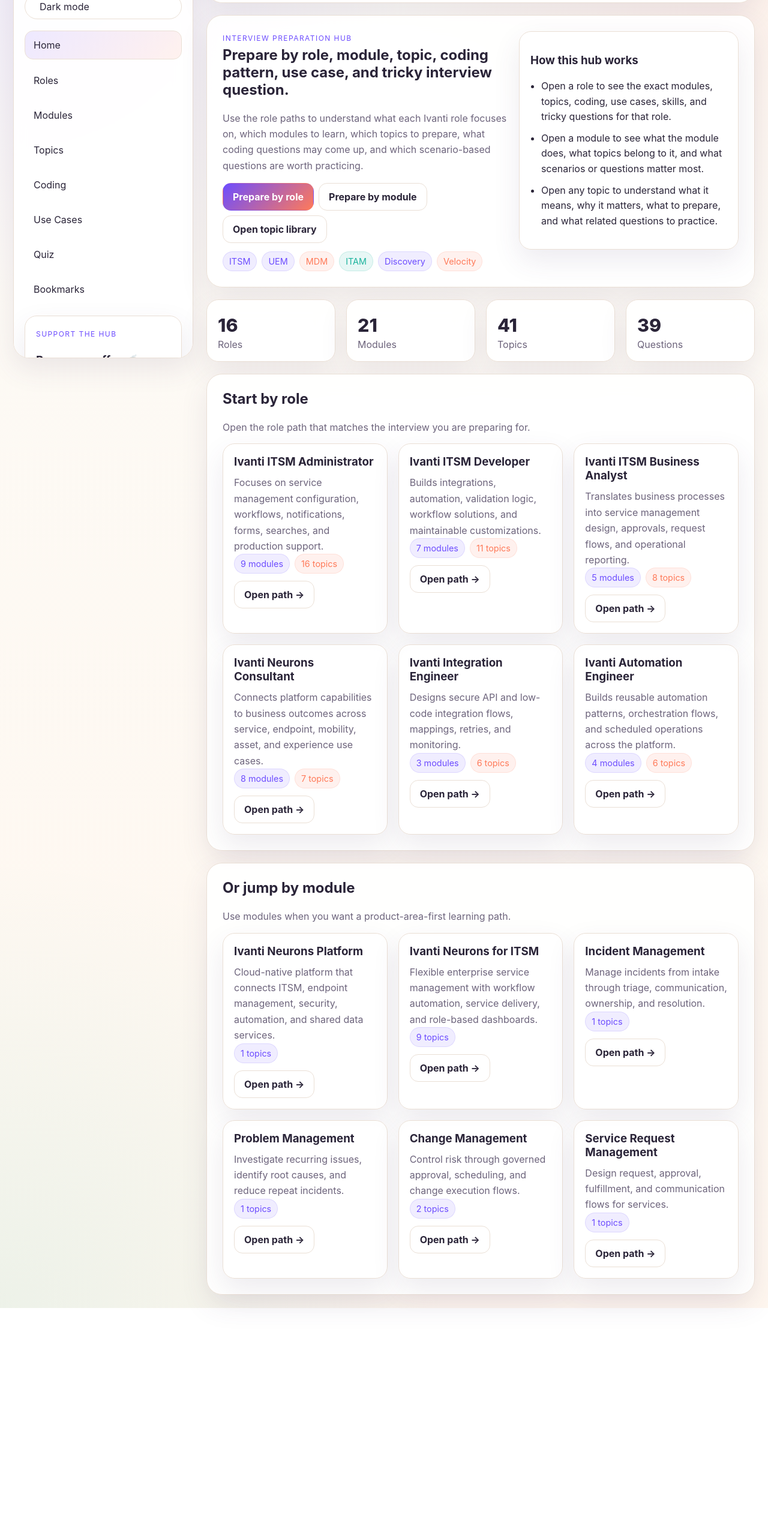
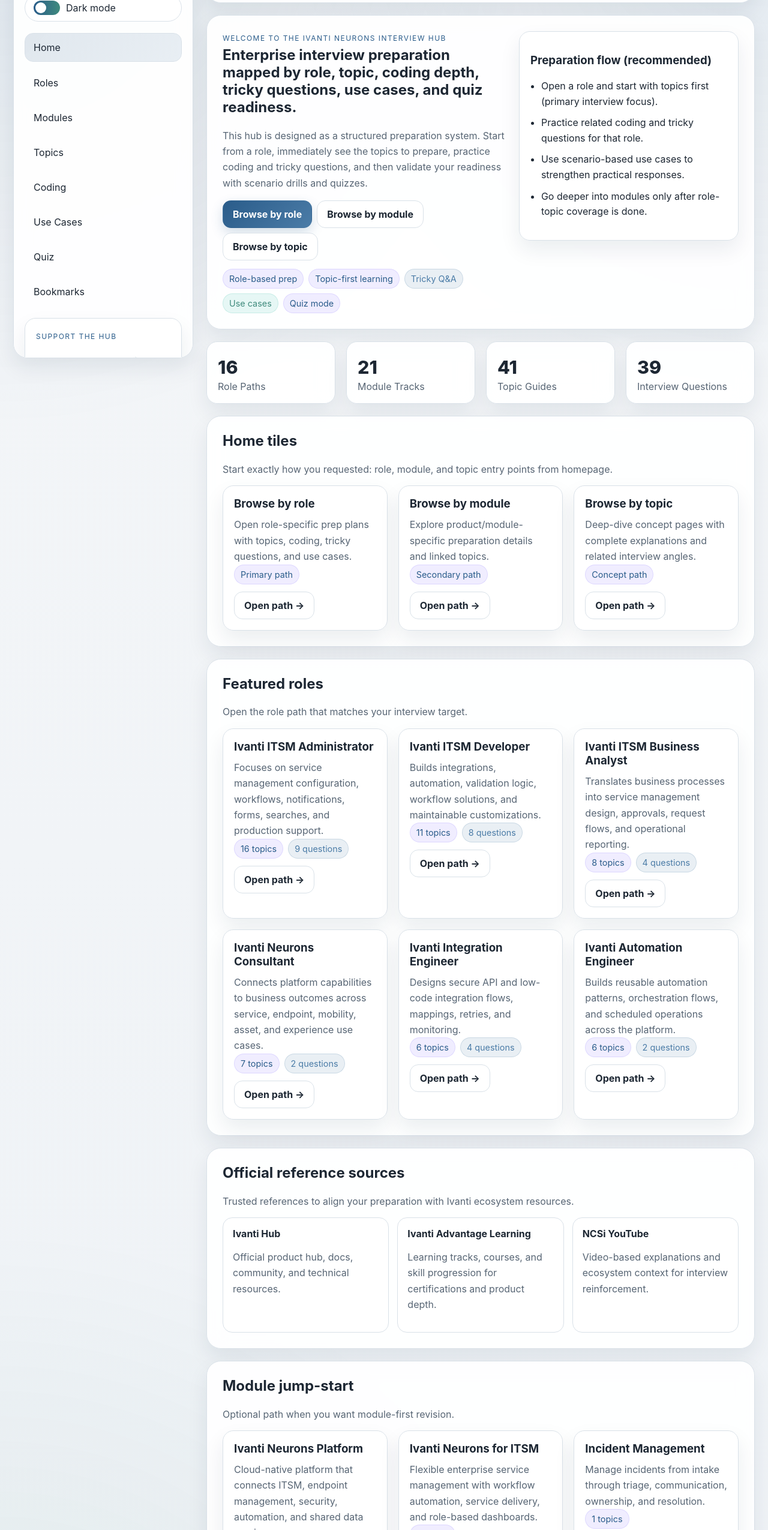
Before and after one commit to Tejaswi2299/Ivanti_Neurons_Interview_Hub, a plain HTML site: page index.html in a window 1280 px wide. Shown: the part 181-2731 px from the top of the page at 60% size. Before the commit the page ends 2361 px from the top, so only its background shows below. Drawn offline with Linux system fonts and the light colour scheme.

Commit message:
Redesign hub UI and restructure role-first prep flow

```diff
--- a/assets/css/styles.css
+++ b/assets/css/styles.css
@@ -1,32 +1,32 @@
 :root {
-  --bg: #fcfbf7;
-  --bg-soft: #fff7ef;
-  --surface: rgba(255, 255, 255, 0.92);
+  --bg: #f4f6f8;
+  --bg-soft: #eef2f6;
+  --surface: rgba(255, 255, 255, 0.93);
   --surface-strong: #ffffff;
-  --text: #2a2438;
-  --muted: #6d647c;
-  --line: #eadfd5;
-  --primary: #6d4dff;
-  --secondary: #ff7a59;
-  --accent: #1bb39d;
-  --shadow: 0 18px 46px rgba(79, 59, 108, 0.10);
-  --radius-xl: 26px;
-  --radius-lg: 20px;
-  --radius-md: 16px;
+  --text: #1d2733;
+  --muted: #576574;
+  --line: #d9e1e8;
+  --primary: #2a5c8a;
+  --secondary: #4b7ca7;
+  --accent: #3f8b7d;
+  --shadow: 0 16px 34px rgba(18, 41, 63, 0.08);
+  --radius-xl: 24px;
+  --radius-lg: 18px;
+  --radius-md: 14px;
 }
 
 html[data-theme="dark"] {
-  --bg: #11111a;
-  --bg-soft: #1b1727;
-  --surface: rgba(29, 25, 42, 0.92);
-  --surface-strong: #201b2e;
-  --text: #f7f5fb;
-  --muted: #b7b0c9;
-  --line: #332b46;
-  --primary: #9a83ff;
-  --secondary: #ff9b7c;
-  --accent: #4dd8bf;
-  --shadow: 0 18px 46px rgba(0, 0, 0, 0.35);
+  --bg: #0f1621;
+  --bg-soft: #141d2a;
+  --surface: rgba(20, 31, 44, 0.92);
+  --surface-strong: #1b2737;
+  --text: #edf3f8;
+  --muted: #b1c0cf;
+  --line: #2c3b4d;
+  --primary: #7baad4;
+  --secondary: #6798c4;
+  --accent: #74bcaf;
+  --shadow: 0 16px 34px rgba(0, 0, 0, 0.34);
 }
 
 * { box-sizing: border-box; }
@@ -36,9 +36,9 @@
   font-family: Inter, ui-sans-serif, system-ui, -apple-system, BlinkMacSystemFont, "Segoe UI", sans-serif;
   color: var(--text);
   background:
-    radial-gradient(circle at top left, rgba(109, 77, 255, 0.10), transparent 26%),
-    radial-gradient(circle at top right, rgba(255, 122, 89, 0.10), transparent 24%),
-    radial-gradient(circle at bottom left, rgba(27, 179, 157, 0.08), transparent 28%),
+    radial-gradient(circle at top left, rgba(42, 92, 138, 0.12), transparent 26%),
+    radial-gradient(circle at top right, rgba(75, 124, 167, 0.11), transparent 24%),
+    radial-gradient(circle at bottom left, rgba(63, 139, 125, 0.09), transparent 28%),
     linear-gradient(180deg, var(--bg) 0%, var(--bg-soft) 100%);
 }
 body { overflow-y: scroll; }
@@ -76,7 +76,7 @@
   gap: 14px;
   padding: 16px;
   border-radius: var(--radius-lg);
-  background: linear-gradient(135deg, rgba(109, 77, 255, 0.08), rgba(27, 179, 157, 0.08));
+  background: linear-gradient(135deg, rgba(42, 92, 138, 0.10), rgba(63, 139, 125, 0.10));
   border: 1px solid var(--line);
 }
 .brand-logo { width: 64px; height: 64px; }
@@ -101,19 +101,19 @@
   color: var(--text);
   cursor: pointer;
 }
-.theme-track {
+.theme-toggle-track {
   width: 44px; height: 24px; border-radius: 999px;
   background: linear-gradient(90deg, var(--primary), var(--accent));
   position: relative;
 }
-.theme-thumb {
+.theme-toggle-thumb {
   width: 18px; height: 18px; border-radius: 50%;
   background: #fff;
   position: absolute;
   top: 3px; left: 3px;
   transition: transform 0.22s ease;
 }
-html[data-theme="dark"] .theme-thumb { transform: translateX(20px); }
+html[data-theme="dark"] .theme-toggle-thumb { transform: translateX(20px); }
 
 .sidebar-nav {
   display: grid;
@@ -127,7 +127,7 @@
   transition: transform 0.18s ease, background 0.18s ease;
 }
 .sidebar-nav a:hover, .sidebar-nav a.active {
-  background: linear-gradient(135deg, rgba(109, 77, 255, 0.12), rgba(255, 122, 89, 0.10));
+  background: linear-gradient(135deg, rgba(42, 92, 138, 0.14), rgba(75, 124, 167, 0.12));
   border-color: var(--line);
   transform: translateY(-1px);
 }
@@ -147,6 +147,7 @@
 }
 .support-button, .primary-btn {
   background: linear-gradient(135deg, var(--primary), var(--secondary));
+  box-shadow: 0 8px 20px rgba(42, 92, 138, 0.2);
   color: #fff;
 }
 .secondary-btn, .chip-btn, .ghost-btn {
@@ -215,7 +216,7 @@
 .tile {
   transition: transform 0.18s ease, box-shadow 0.18s ease, border-color 0.18s ease;
 }
-.tile:hover { transform: translateY(-3px); border-color: rgba(109,77,255,0.26); box-shadow: 0 18px 46px rgba(79,59,108,0.14); }
+.tile:hover { transform: translateY(-3px); border-color: rgba(42, 92, 138, 0.32); box-shadow: 0 18px 46px rgba(18, 41, 63, 0.14); }
 .tile-link { display: block; }
 .tile h3, .tile h4 { margin-bottom: 10px; }
 .tile p { margin: 0; }
@@ -242,8 +243,8 @@
 }
 .tag.alt {
   color: var(--secondary);
-  background: rgba(255, 122, 89, 0.10);
-  border-color: rgba(255, 122, 89, 0.14);
+  background: rgba(75, 124, 167, 0.12);
+  border-color: rgba(75, 124, 167, 0.2);
 }
 .tag.soft {
   color: var(--accent);
@@ -294,7 +295,7 @@
   border: 1px solid var(--line);
   transition: transform 0.16s ease, border-color 0.16s ease;
 }
-.row-link:hover, .mini-link:hover { transform: translateY(-2px); border-color: rgba(109,77,255,0.26); }
+.row-link:hover, .mini-link:hover { transform: translateY(-2px); border-color: rgba(42, 92, 138, 0.32); }
 .row-copy strong, .mini-link strong { display: block; margin-bottom: 4px; }
 .row-arrow { color: var(--primary); font-weight: 800; }
 
@@ -313,7 +314,7 @@
   align-items: center;
   justify-content: space-between;
   gap: 16px;
-  background: linear-gradient(135deg, rgba(109, 77, 255, 0.06), rgba(255, 122, 89, 0.04));
+  background: linear-gradient(135deg, rgba(42, 92, 138, 0.08), rgba(75, 124, 167, 0.06));
 }
 details.accordion summary::-webkit-details-marker { display: none; }
 .summary-left {
@@ -331,7 +332,7 @@
 }
 
 .detail-banner {
-  background: linear-gradient(135deg, rgba(109, 77, 255, 0.10), rgba(27, 179, 157, 0.08), rgba(255, 122, 89, 0.06));
+  background: linear-gradient(135deg, rgba(42, 92, 138, 0.14), rgba(63, 139, 125, 0.1), rgba(75, 124, 167, 0.08));
 }
 .detail-banner p:last-child { margin-bottom: 0; }
 
@@ -411,3 +412,28 @@
 .route-card h3 {
   margin-top: 0;
 }
+
+.sources-grid {
+  display: grid;
+  gap: 14px;
+  grid-template-columns: repeat(3, minmax(0, 1fr));
+}
+
+.source-link {
+  display: block;
+  padding: 16px;
+  border-radius: 16px;
+  border: 1px solid var(--line);
+  background: var(--surface-strong);
+  transition: border-color 0.18s ease, transform 0.18s ease;
+}
+
+.source-link:hover {
+  transform: translateY(-2px);
+  border-color: rgba(42, 92, 138, 0.35);
+}
+
+.source-link strong {
+  display: block;
+  margin-bottom: 6px;
+}
--- a/assets/js/app.js
+++ b/assets/js/app.js
@@ -154,40 +154,57 @@
     <section class="hero-card">
       <div class="hero-split">
         <article class="hero-copy">
-          <span class="section-kicker">Interview preparation hub</span>
-          <h2>Prepare by role, module, topic, coding pattern, use case, and tricky interview question.</h2>
-          <p>Use the role paths to understand what each Ivanti role focuses on, which modules to learn, which topics to prepare, what coding questions may come up, and which scenario-based questions are worth practicing.</p>
+          <span class="section-kicker">Welcome to the Ivanti Neurons Interview Hub</span>
+          <h2>Enterprise interview preparation mapped by role, topic, coding depth, tricky questions, use cases, and quiz readiness.</h2>
+          <p>This hub is designed as a structured preparation system. Start from a role, immediately see the topics to prepare, practice coding and tricky questions, and then validate your readiness with scenario drills and quizzes.</p>
           <div class="action-row">
-            <button class="primary-btn" data-go-route="#/roles">Prepare by role</button>
-            <button class="secondary-btn" data-go-route="#/modules">Prepare by module</button>
-            <button class="secondary-btn" data-go-route="#/topics">Open topic library</button>
+            <button class="primary-btn" data-go-route="#/roles">Browse by role</button>
+            <button class="secondary-btn" data-go-route="#/modules">Browse by module</button>
+            <button class="secondary-btn" data-go-route="#/topics">Browse by topic</button>
           </div>
           <div class="tag-row" style="margin-top:14px;">
-            <span class="tag">ITSM</span><span class="tag">UEM</span><span class="tag alt">MDM</span><span class="tag soft">ITAM</span><span class="tag">Discovery</span><span class="tag alt">Velocity</span>
+            <span class="tag">Role-based prep</span><span class="tag">Topic-first learning</span><span class="tag alt">Tricky Q&A</span><span class="tag soft">Use cases</span><span class="tag">Quiz mode</span>
           </div>
         </article>
         <article class="detail-card">
-          <h3>How this hub works</h3>
+          <h3>Preparation flow (recommended)</h3>
           <ul class="clean-list">
-            <li>Open a role to see the exact modules, topics, coding, use cases, skills, and tricky questions for that role.</li>
-            <li>Open a module to see what the module does, what topics belong to it, and what scenarios or questions matter most.</li>
-            <li>Open any topic to understand what it means, why it matters, what to prepare, and what related questions to practice.</li>
+            <li>Open a role and start with topics first (primary interview focus).</li>
+            <li>Practice related coding and tricky questions for that role.</li>
+            <li>Use scenario-based use cases to strengthen practical responses.</li>
+            <li>Go deeper into modules only after role-topic coverage is done.</li>
           </ul>
         </article>
       </div>
     </section>
     <section class="stats-grid">
-      <article class="stat-card"><div class="stat-value">${state.roles.length}</div><div class="stat-label">Roles</div></article>
-      <article class="stat-card"><div class="stat-value">${state.modules.length}</div><div class="stat-label">Modules</div></article>
-      <article class="stat-card"><div class="stat-value">${state.topics.length}</div><div class="stat-label">Topics</div></article>
-      <article class="stat-card"><div class="stat-value">${state.questions.length}</div><div class="stat-label">Questions</div></article>
+      <article class="stat-card"><div class="stat-value">${state.roles.length}</div><div class="stat-label">Role Paths</div></article>
+      <article class="stat-card"><div class="stat-value">${state.modules.length}</div><div class="stat-label">Module Tracks</div></article>
+      <article class="stat-card"><div class="stat-value">${state.topics.length}</div><div class="stat-label">Topic Guides</div></article>
+      <article class="stat-card"><div class="stat-value">${state.questions.length}</div><div class="stat-label">Interview Questions</div></article>
     </section>
     <section class="card">
-      <div class="section-header"><div><h2>Start by role</h2><p>Open the role path that matches the interview you are preparing for.</p></div></div>
-      <div class="grid-3 home-route-grid">${featuredRoles.map((role) => tileLink(role.name, role.summary, `#/roles/${role.slug}`, `<span class="tag">${role.moduleIds.length} modules</span><span class="tag alt">${role.topicIds.length} topics</span>`, 'route-card')).join('')}</div>
+      <div class="section-header"><div><h2>Home tiles</h2><p>Start exactly how you requested: role, module, and topic entry points from homepage.</p></div></div>
+      <div class="grid-3 home-route-grid">
+        ${tileLink('Browse by role', 'Open role-specific prep plans with topics, coding, tricky questions, and use cases.', '#/roles', '<span class="tag">Primary path</span>', 'route-card')}
+        ${tileLink('Browse by module', 'Explore product/module-specific preparation details and linked topics.', '#/modules', '<span class="tag">Secondary path</span>', 'route-card')}
+        ${tileLink('Browse by topic', 'Deep-dive concept pages with complete explanations and related interview angles.', '#/topics', '<span class="tag">Concept path</span>', 'route-card')}
+      </div>
     </section>
     <section class="card">
-      <div class="section-header"><div><h2>Or jump by module</h2><p>Use modules when you want a product-area-first learning path.</p></div></div>
+      <div class="section-header"><div><h2>Featured roles</h2><p>Open the role path that matches your interview target.</p></div></div>
+      <div class="grid-3 home-route-grid">${featuredRoles.map((role) => tileLink(role.name, role.summary, `#/roles/${role.slug}`, `<span class="tag">${role.topicIds.length} topics</span><span class="tag alt">${role.questionIds.length} questions</span>`, 'route-card')).join('')}</div>
+    </section>
+    <section class="card">
+      <div class="section-header"><div><h2>Official reference sources</h2><p>Trusted references to align your preparation with Ivanti ecosystem resources.</p></div></div>
+      <div class="sources-grid">
+        <a class="source-link" href="https://hub.ivanti.com/s/?language=en_US" target="_blank" rel="noopener noreferrer"><strong>Ivanti Hub</strong><p>Official product hub, docs, community, and technical resources.</p></a>
+        <a class="source-link" href="https://advantagelearning.ivanti.com/" target="_blank" rel="noopener noreferrer"><strong>Ivanti Advantage Learning</strong><p>Learning tracks, courses, and skill progression for certifications and product depth.</p></a>
+        <a class="source-link" href="https://www.youtube.com/@NCSi" target="_blank" rel="noopener noreferrer"><strong>NCSi YouTube</strong><p>Video-based explanations and ecosystem context for interview reinforcement.</p></a>
+      </div>
+    </section>
+    <section class="card">
+      <div class="section-header"><div><h2>Module jump-start</h2><p>Optional path when you want module-first revision.</p></div></div>
       <div class="grid-3">${featuredModules.map((module) => tileLink(module.name, module.summary, `#/modules/${module.slug}`, `<span class="tag">${module.topicIds.length} topics</span>`, 'route-card')).join('')}</div>
     </section>
   `);
@@ -207,15 +224,15 @@
   const codingItems = role.codingIds.map(codingById).filter(Boolean);
   const useCases = role.useCaseIds.map(useCaseById).filter(Boolean);
   render(role.name, `${breadcrumbs([{ label: 'Roles', href: '#/roles' }, { label: role.name }])}${pageBack('#/roles')}
-    <section class="detail-banner"><span class="section-kicker">${esc(role.category)}</span><h2>${esc(role.name)}</h2><p>${esc(role.summary)}</p><div class="detail-meta"><span class="tag">${role.moduleIds.length} modules</span><span class="tag alt">${role.topicIds.length} topics</span><span class="tag soft">${role.questionIds.length} questions</span></div><div class="action-row" style="margin-top:14px;">${bookmarkButton('role', role.id, role.name)}</div></section>
+    <section class="detail-banner"><span class="section-kicker">${esc(role.category)}</span><h2>${esc(role.name)}</h2><p>${esc(role.summary)}</p><div class="detail-meta"><span class="tag">${role.topicIds.length} topics</span><span class="tag alt">${role.codingIds.length} coding items</span><span class="tag soft">${role.questionIds.length} tricky questions</span></div><div class="action-row" style="margin-top:14px;">${bookmarkButton('role', role.id, role.name)}</div></section>
     <section class="details-stack">
       ${accordion('What this role mainly focuses on', 'Role overview', `<div class="quote-box">${esc(role.summary)}</div>`, true)}
       ${accordion('Skills to prepare', `${role.skillIds.length} mapped skills`, skillCards(role.skillIds))}
-      ${accordion('Modules to prepare', `${modules.length} modules`, `<div class="list-stack">${modules.map((module) => rowLink(module.name, module.summary, `#/modules/${module.slug}`)).join('') || '<p>No modules mapped yet.</p>'}</div>`)}
-      ${accordion('Topics to prepare', `${topics.length} topics`, `<div class="list-stack">${topics.map((topic) => rowLink(topic.name, topic.summary, `#/topics/${topic.slug}`)).join('') || '<p>No topics mapped yet.</p>'}</div>`)}
+      ${accordion('Topics to prepare first', `${topics.length} topics`, `<div class="list-stack">${topics.map((topic) => rowLink(topic.name, topic.summary, `#/topics/${topic.slug}`)).join('') || '<p>No topics mapped yet.</p>'}</div>`, true)}
       ${accordion('Coding and technical questions', `${codingItems.length} items`, `<div class="list-stack">${codingItems.map((item) => rowLink(item.title, item.summary, `#/coding/${item.slug}`)).join('') || '<p>No coding items mapped yet.</p>'}</div>`)}
       ${accordion('Use case scenarios', `${useCases.length} scenarios`, `<div class="list-stack">${useCases.map((item) => rowLink(item.title, item.problem, `#/use-cases/${item.slug}`)).join('') || '<p>No use cases mapped yet.</p>'}</div>`)}
       ${accordion('Tricky questions to practice', `${role.questionIds.length} questions`, answerCards(role.questionIds))}
+      ${accordion('Modules to learn after topics', `${modules.length} modules`, `<div class="list-stack">${modules.map((module) => rowLink(module.name, module.summary, `#/modules/${module.slug}`)).join('') || '<p>No modules mapped yet.</p>'}</div>`)}
     </section>`);
 }
 
```
Also changed, not shown: assets/css/responsive.css (+75 -1 lines).
